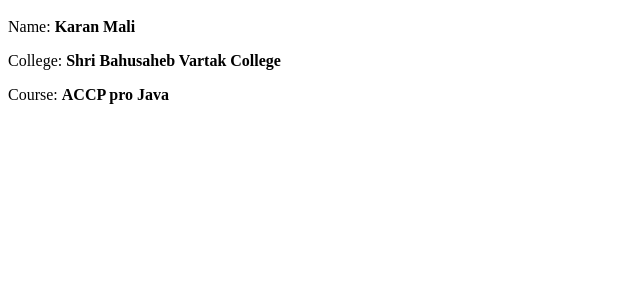
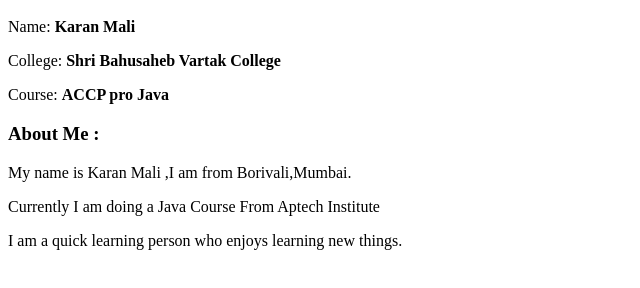
Before and after one commit to kaarann01/Student-Profile-Project, a plain HTML site: page index.html in a window 1280 px wide. Shown: the part 48-336 px from the top of the page, without its empty margins (0-640 px from the left). Drawn offline with Linux system fonts and the light colour scheme.

Commit message:
Adding New Section of About-Me

```diff
--- a/index.html
+++ b/index.html
@@ -3,3 +3,8 @@
 <p>Name: <span><b>Karan Mali</b></span> </p>
 <p>College: <span><b>Shri Bahusaheb Vartak College</b></span> </p>
 <p>Course: <span><b>ACCP pro Java </b></span></p>
+
+<h3>About Me :</h3>
+<p>My name is Karan Mali ,I am from Borivali,Mumbai.</p>
+<p>Currently I am doing a Java Course From Aptech Institute</p>
+<p>I am a quick learning person who enjoys learning new things.</p>
```
